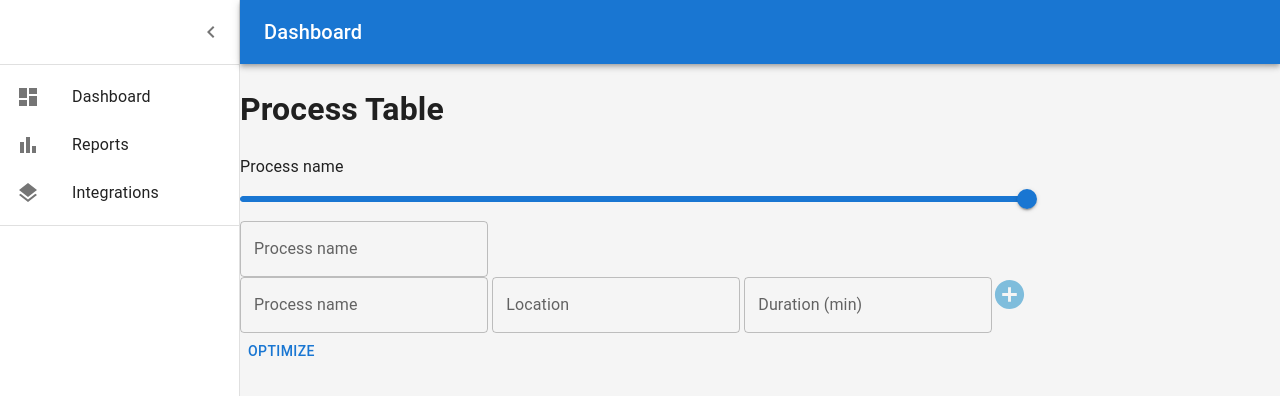
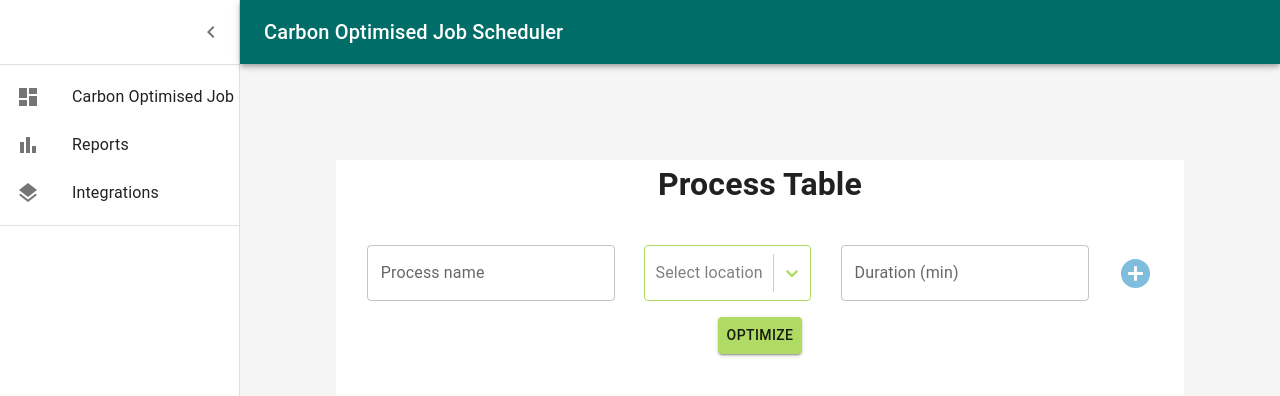
Before and after one commit to kamleshkshirsagar/carbonprocessoptimizer, a React (Create React App) app in the folder frontend/: page / in a window 1280 px wide. Shown: the top 396 px of the page. Built offline with nearby package versions, Linux system fonts and the light colour scheme.

Commit message:
Add ProcessForm and ProcessList components

```diff
--- a/frontend/src/App.tsx
+++ b/frontend/src/App.tsx
@@ -21,7 +21,17 @@ interface AppBarProps extends MuiAppBarProps {
 }
 
 const drawerWidth: number = 240;
-const mdTheme = createTheme();
+const mdTheme = createTheme({
+  components: {
+    MuiAppBar: {
+      styleOverrides: {
+        colorPrimary: {
+          backgroundColor: "#016D68",
+        },
+      },
+    },
+  },
+});
 
 const Drawer = styled(MuiDrawer, {
   shouldForwardProp: (prop) => prop !== "open",
@@ -102,7 +112,7 @@ function App() {
               noWrap
               sx={{ flexGrow: 1 }}
             >
-              Dashboard
+              Carbon Optimised Job Scheduler
             </Typography>
           </Toolbar>
         </AppBar>
@@ -139,7 +149,7 @@ function App() {
         >
           <Toolbar />
           <Grid container>
-            <Grid item>
+            <Grid item xs={12}>
               <ProcessTable />
             </Grid>
             {/*<Grid xs={12} sm={6}>*/}
--- a/frontend/src/listItems.tsx
+++ b/frontend/src/listItems.tsx
@@ -16,7 +16,7 @@ export const mainListItems = (
       <ListItemIcon>
         <DashboardIcon />
       </ListItemIcon>
-      <ListItemText primary="Dashboard" />
+      <ListItemText primary="Carbon Optimised Job Scheduler" />
     </ListItemButton>
     {/*<ListItemButton>*/}
     {/*<ListItemIcon>*/}
--- /dev/null
+++ b/frontend/src/processForm.component.tsx
@@ -0,0 +1,107 @@
+import React, { useState } from "react";
+import Select from "react-select";
+import { Button, InputBase, TextField } from "@mui/material";
+import { string, object, number } from "yup";
+import { useFormik } from "formik";
+import AddCircleIcon from "@mui/icons-material/AddCircle";
+import { Process } from "./processTable.component";
+
+const LocationOptions = [
+  { name: "East US", value: "eastus" },
+  {
+    name: "Western Europe",
+    value: "westeurope",
+  },
+];
+
+interface ProcessFormProps {
+  addProcess: (values: Process) => void;
+}
+
+export const ProcessForm = ({ addProcess }: ProcessFormProps) => {
+  const [name, setName] = useState("");
+  const [location, setLocation] = useState("");
+  const [duration, setDuration] = useState("");
+
+  const validationSchema = object().shape({
+    type: string().required("Required!"),
+    location: string().required("Required!"),
+    duration: number().required().moreThan(0),
+  });
+
+  const formik = useFormik({
+    enableReinitialize: true,
+    initialValues: {
+      name: name,
+      location: location,
+      duration: duration,
+    },
+    validationSchema: validationSchema,
+    onSubmit: (values) => {
+      // console.log("values", values);
+    },
+  });
+  return (
+    <form onSubmit={formik.handleSubmit}>
+      <div
+        style={{
+          display: "flex",
+          flexDirection: "row",
+          backgroundColor: "white",
+          alignItems: "center",
+          justifyContent: "space-around",
+          margin: "1rem",
+        }}
+      >
+        <TextField
+          style={{
+            fontSize: "12px",
+          }}
+          label="Process name"
+          placeholder="Enter process name"
+          value={formik.values.name}
+          onChange={(e) => setName(e.target.value)}
+        ></TextField>
+        <Select
+          placeholder="Select location"
+          styles={{
+            control: (provided) => ({
+              ...provided,
+              borderColor: "#AFDA63",
+              minHeight: "3.5rem",
+            }),
+            dropdownIndicator: (provided) => ({
+              ...provided,
+              color: "#AFDA63",
+            }),
+            menuPortal: (provided) => ({ ...provided, zIndex: 9999 }),
+            menu: (base) => ({
+              ...base,
+              width: "max-content",
+              color: "#AFDA63",
+              minWidth: "50%",
+            }),
+          }}
+          options={LocationOptions}
+          getOptionValue={(option) => option.value}
+          getOptionLabel={(option) => option.name}
+          onChange={(selectedValues: any) => {
+            setLocation(selectedValues.value);
+          }}
+        />
+        <TextField
+          id="duration"
+          label="Duration (min)"
+          placeholder="Enter duration in minutes"
+          value={formik.values.duration}
+          onChange={(e) => setDuration(e.target.value)}
+        />
+        <AddCircleIcon
+          fontSize="large"
+          style={{ color: "#7FBDDC", alignSelf: "center" }}
+          onClick={() => addProcess(formik.values)}
+        />
+      </div>
+    </form>
+  );
+};
--- /dev/null
+++ b/frontend/src/processList.component.tsx
@@ -0,0 +1,69 @@
+import React, { useState } from "react";
+import Typography from "@mui/material/Typography";
+import { Slider, TextField } from "@mui/material";
+import { Process } from "./processTable.component";
+import { useFormikContext } from "formik";
+
+interface ProcessListProps {
+  processes: Process[];
+}
+
+export const ProcessList = ({ processes }: ProcessListProps) => {
+  const handleInputChange = (event: any) => {
+    const newValue = event.target.value;
+    // const newDefaultProcesses = defaultProcesses.map((process, index) => {
+    //   console.log(index);
+    //   console.log(event.target.id);
+    //   if (index === event.target.id) {
+    //     process.duration = newValue;
+    //     return process;
+    //   } else return process;
+    // });
+    // console.log("newDefaultProcesses", newDefaultProcesses);
+    // setDefaultProcesses(newDefaultProcesses);
+  };
+  return (
+    <div style={{ display: "flex", flexDirection: "column", margin: "1rem" }}>
+      {processes.map((process: Process, index) => (
+        <div style={{ display: "flex" }}>
+          <div style={{ display: "flex", flexDirection: "column", flex: "2" }}>
+            <Typography id="duration-slider">{process.name}</Typography>
+            <Slider
+              id={index.toString()}
+              value={Number(process.duration)}
+              onChange={handleInputChange}
+              aria-labelledby="duration-slider"
+            >
+              {process.duration}
+            </Slider>
+          </div>
+          <TextField
+            id={index.toString()}
+            value={Number(process.duration)}
+            style={{
+              border: "1px solid #979797",
+              borderRadius: "5px",
+              backgroundColor: "#FFFFFF",
+              width: "5rem",
+              color: "blue",
+              marginLeft: "1rem",
+            }}
+            onChange={handleInputChange}
+            inputProps={{
+              style: {
+                color: "#016D68",
+                fontSize: "14px",
+                textAlign: "center",
+              },
+              min: 0,
+              step: 1,
+              max: 240,
+              type: "number",
+              "aria-labelledby": "duration-slider",
+            }}
+          ></TextField>
+        </div>
+      ))}
+    </div>
+  );
+};
--- a/frontend/src/processTable.component.tsx
+++ b/frontend/src/processTable.component.tsx
@@ -1,45 +1,61 @@
-import React from "react";
+import React, { useState } from "react";
 import Typography from "@mui/material/Typography";
-import { Button, Slider, TextField } from "@mui/material";
-import AddCircleIcon from "@mui/icons-material/AddCircle";
+import { createTheme, ThemeProvider } from "@mui/material/styles";
+import { Button, Grid, Slider, TextField } from "@mui/material";
+import { ProcessForm } from "./processForm.component";
+import { ProcessList } from "./processList.component";
+
+export interface Process {
+  name: string;
+  duration: string;
+  location?: string;
+}
+
+const theme = createTheme({
+  palette: {
+    primary: {
+      main: "#AFDA63",
+    },
+    secondary: {
+      main: "#016D68",
+    },
+  },
+});
 
 export const ProcessTable = () => {
+  const [processes, setProcesses] = useState<Process[]>([]);
+
+  const handleAddProcess = (values: Process) => {
+    setProcesses([...processes, values]);
+    console.log("processes", processes);
+  };
+
+  console.log("processes", processes);
+  const handleOptimize = () => {
+    // send request to backend
+    console.log("processes", processes);
+  };
+
   return (
-    <div>
-      <h1>Process Table</h1>
-      <div className="flex flex-col">
-        <Typography id="non-linear-slider" gutterBottom>
-          Process name
-        </Typography>
-        <Slider
-          value={50}
-          min={0}
-          step={0.1}
-          max={6}
-          scale={(x) => x ** 10}
-          // getAriaValueText={valueLabelFormat}
-          // valueLabelFormat={valueLabelFormat}
-          // onChange={handleChange}
-          valueLabelDisplay="auto"
-          aria-labelledby="non-linear-slider"
-        />
-        <TextField id="duration-text" label="Process name" />{" "}
+    <ThemeProvider theme={theme}>
+      <div
+        style={{ margin: "6rem", backgroundColor: "white", minHeight: "80vh" }}
+      >
+        <h1 style={{ textAlign: "center" }}>Process Table</h1>
+        <ProcessList processes={processes} />
+        <ProcessForm addProcess={handleAddProcess} />
+        <div style={{ display: "flex", justifyContent: "center" }}>
+          <Button
+            sx={{ width: "10%", textAlign: "center" }}
+            variant="contained"
+            type="submit"
+            color={"primary"}
+            onClick={handleOptimize}
+          >
+            Optimize
+          </Button>
+        </div>
       </div>
-      <>
-        <form>
-          <TextField id="process-name" label="Process name" />{" "}
-          <TextField id="location" label="Location" />{" "}
-          <TextField id="duration" label="Duration (min)" />
-          <AddCircleIcon
-            fontSize="large"
-            style={{ color: "#7FBDDC" }}
-            // onClick={clicked}
-          />
-          <div>
-            <Button type="submit">Optimize</Button>
-          </div>
-        </form>
-      </>
-    </div>
+    </ThemeProvider>
   );
 };
```
